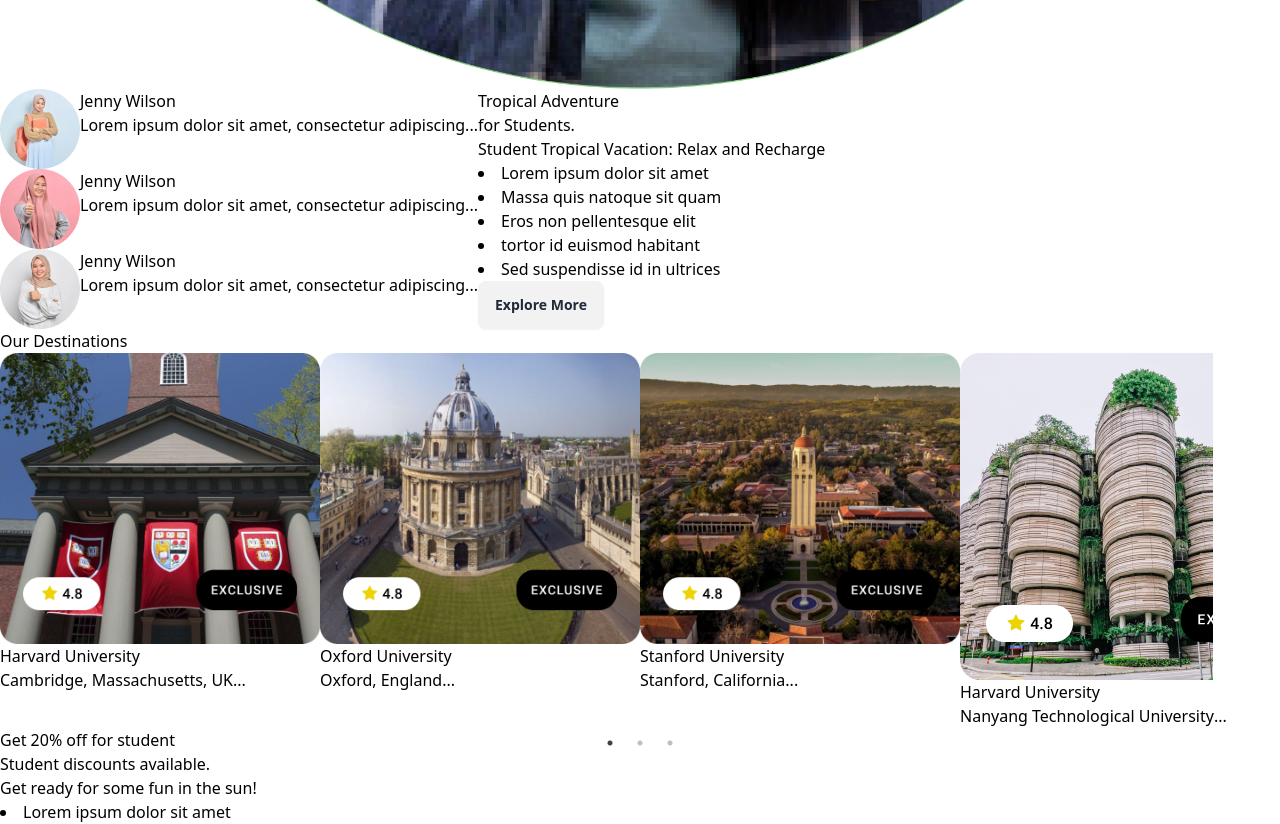
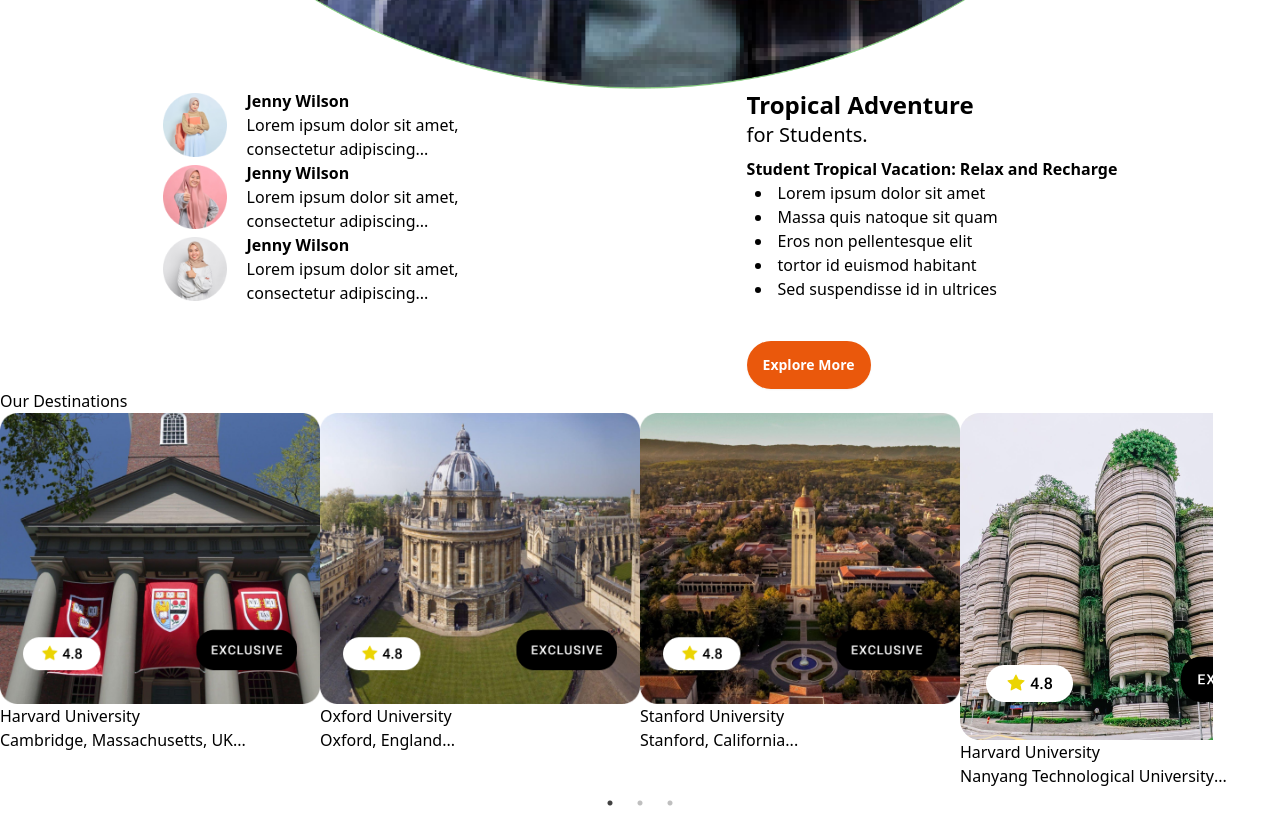
Before and after one commit to fahim-abser/development-task, a React (Create React App) app: page / in a window 1280 px wide. Shown: the part 1840-2664 px from the top of the page. Built offline with nearby package versions, Linux system fonts and the light colour scheme.

Commit message:
advanture and discount section design update

```diff
--- a/src/Components/AdventureSection/AdventureSection.jsx
+++ b/src/Components/AdventureSection/AdventureSection.jsx
@@ -6,40 +6,42 @@
 const AdventureSection = () => {
     return (
 
-        <div className='flex'>
+        <div className='flex justify-center space-x-72'>
             <div>
             <div className='flex'>
-                <img src={avatar1} alt="" />
+                <img className='mr-5 h-16 mt-1' src={avatar1} alt="" />
                 <div>
-                <h5>Jenny Wilson</h5>
-                <p>Lorem ipsum dolor sit amet, consectetur adipiscing...</p>
+                <h5 className='font-bold'>Jenny Wilson</h5>
+                <p>Lorem ipsum dolor sit amet, <br />consectetur adipiscing...</p>
                 </div>
             </div>
             <div className='flex'>
-                <img src={avatar2} alt="" />
+                <img className='mr-5 h-16 mt-1' src={avatar2} alt="" />
                 <div>
-                <h5>Jenny Wilson</h5>
-                <p>Lorem ipsum dolor sit amet, consectetur adipiscing...</p>
+                <h5 className='font-bold'>Jenny Wilson</h5>
+                <p>Lorem ipsum dolor sit amet, <br /> consectetur adipiscing...</p>
                 </div>
             </div>
             <div className='flex'>
-                <img src={avatar3} alt="" />
+                <img className='mr-5 h-16 mt-1' src={avatar3} alt="" />
                 <div>
-                <h5>Jenny Wilson</h5>
-                <p>Lorem ipsum dolor sit amet, consectetur adipiscing...</p>
+                <h5 className='font-bold'>Jenny Wilson</h5>
+                <p>Lorem ipsum dolor sit amet, <br /> consectetur adipiscing...</p>
                 </div>
             </div>
 
             </div>
             <div>
-                <h3><span>Tropical Adventure</span> <br /> for Students.</h3>
-                <p>Student Tropical Vacation: Relax and Recharge</p>
+                <h3 className='text-xl'><span className='font-bold text-2xl'>Tropical Adventure</span> <br /> for Students.</h3>
+                <p className='mt-2 font-semibold'>Student Tropical Vacation: Relax and Recharge</p>
+                <div className='ms-2'>
                 <li>Lorem ipsum dolor sit amet</li>
                 <li>Massa quis natoque sit quam</li>
                 <li>Eros non pellentesque elit </li>
                 <li>tortor id euismod habitant</li>
                 <li>Sed suspendisse id in ultrices</li>
-                <button className='btn'>Explore More</button>
+                </div>
+                <button className='btn mt-10  bg-orange-600 border-none text-white rounded-full'>Explore More</button>
             </div>
         </div>
     );
--- a/src/Components/Discount/Discount.jsx
+++ b/src/Components/Discount/Discount.jsx
@@ -4,21 +4,25 @@
 const Discount = () => {
     return (
 
-        <div>
+
+            <div className='flex mt-20 justify-center space-x-72'>
             <div>
-                <p>Get 20% off for student</p>
-                <h3><span>Student discounts available.</span> <br /> Get ready for some fun in the sun!</h3>
+                <p className='font-semibold mt-10'>Get 20% off for student</p>
+                <h3 className='text-2xl mt-3 mb-3'><span className='font-semibold text-4xl'>Student discounts available.</span> <br /> Get ready for some fun in the sun!</h3>
+                <div className='ms-2'>
                 <li>Lorem ipsum dolor sit amet</li>
                 <li>Massa quis natoque sit quam</li>
                 <li>Eros non pellentesque elit </li>
                 <li>tortor id euismod habitant</li>
                 <li>Sed suspendisse id in ultrices</li>
-                <button className='btn'>Explore More</button>
+                </div>
+                <button className='btn mt-10 bg-orange-600 border-none text-white rounded-full'>Explore More</button>
             </div>
             <div>
-                <img src={discountImage} alt="" />
+                <img className='h-96' src={discountImage} alt="" />
             </div>
         </div>
+
     );
 };
 
```
